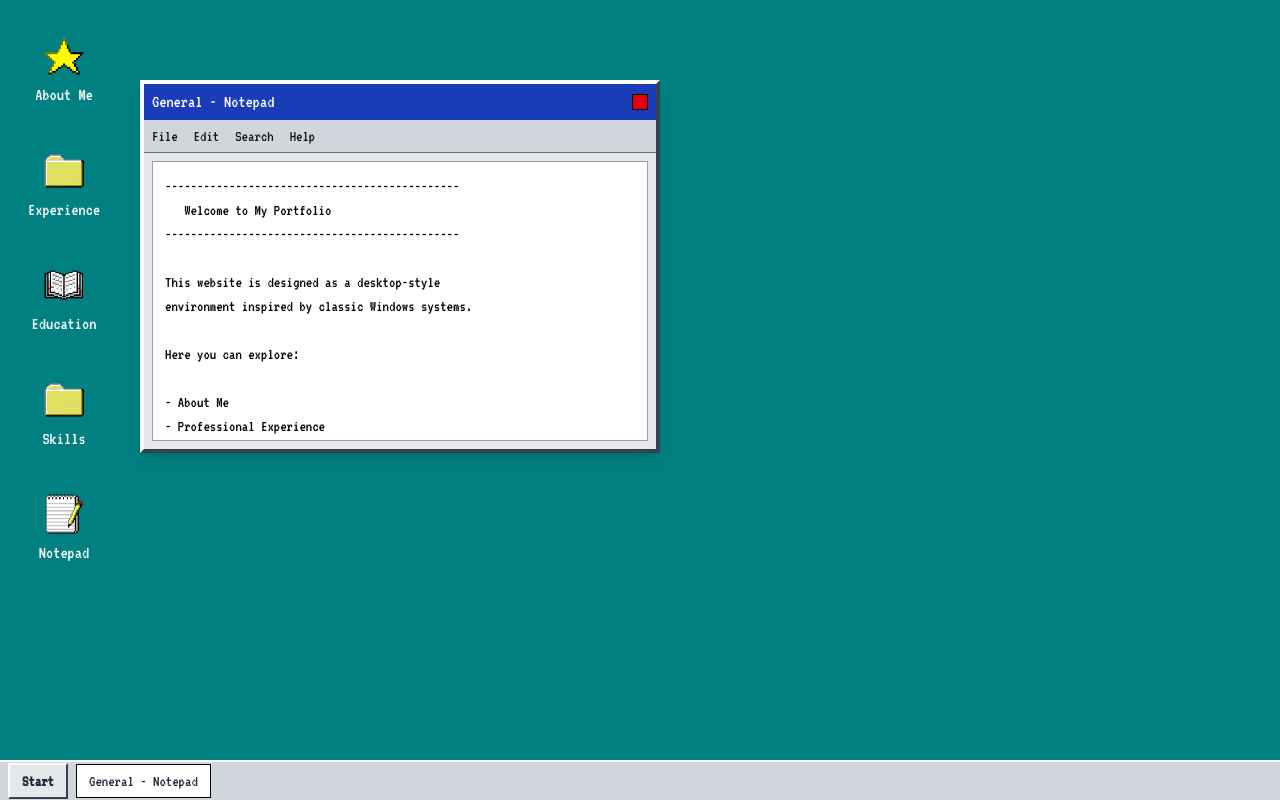
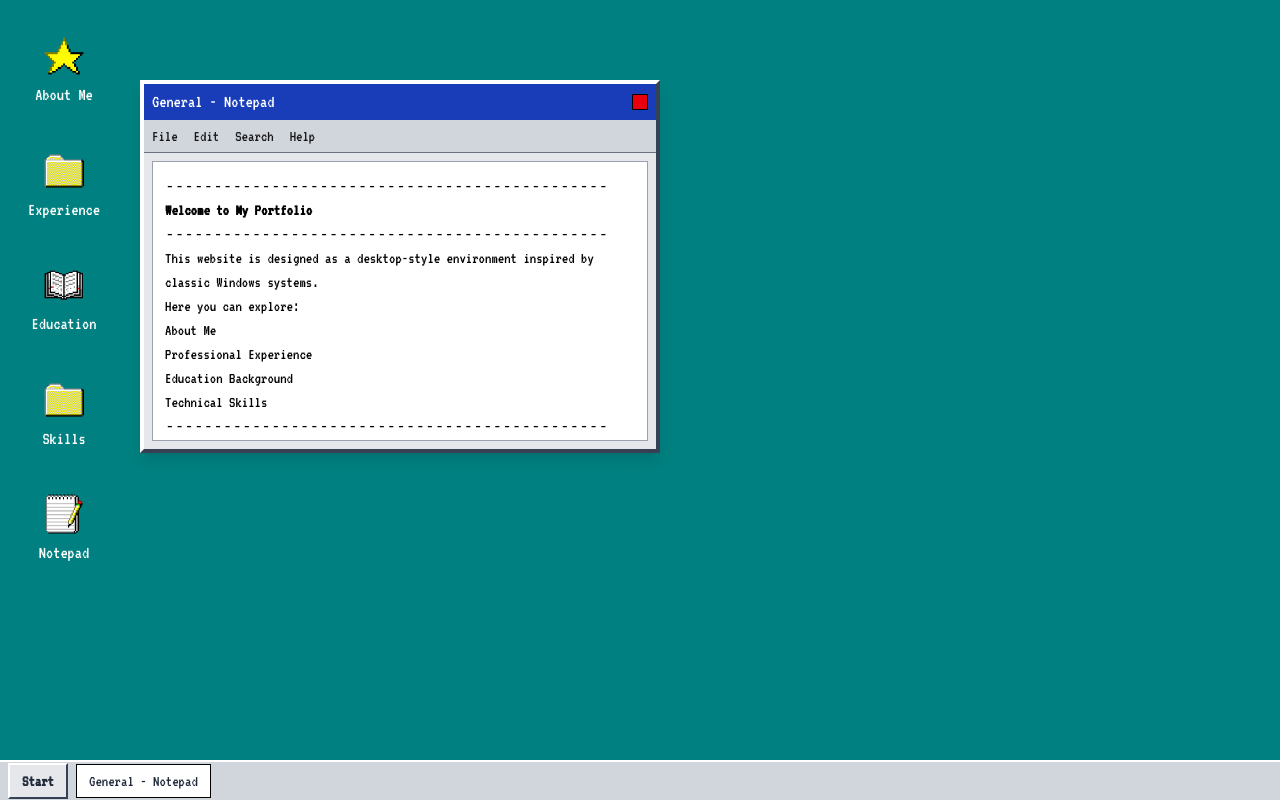
Before and after one commit to hafizhBimo/bimo-porto, a Next.js app: page / in a window 1280 px wide. Built offline with nearby package versions, Linux system fonts and the light colour scheme.

Commit message:
fix zindexing

```diff
--- a/components/Desktop.jsx
+++ b/components/Desktop.jsx
@@ -13,13 +13,11 @@ export default function Desktop() {
     const [activeWindow, setActiveWindow] = useState("notepad");
 
     const openWindow = (key) => {
-        // If already open, just bring to front
-        if (openWindows.includes(key)) {
-            focusWindow(key);
-            return;
-        }
+        setOpenWindows((prev) => {
+            if (prev.includes(key)) return prev;
+            return [...prev, key];
+        });
 
-        setOpenWindows((prev) => [...prev, key]);
         focusWindow(key);
     };
 
@@ -101,7 +99,7 @@ export default function Desktop() {
                         <GeneralNotepad
                             key="notepad"
                             id="notepad"
-                            zIndex={zIndexes["notepad"] || 10}
+                            zIndex={zIndexes["notepad"] || 1}
                             isActive={activeWindow === "notepad"}
                             onClose={closeWindow}
                             onFocus={focusWindow}
--- a/components/WindowContent/GeneralNotepadContent.jsx
+++ b/components/WindowContent/GeneralNotepadContent.jsx
@@ -37,7 +37,7 @@ export default function GeneralNotepad({
   return (
     <div
       className="
-        absolute w-[520px]
+        absolute w-130
         bg-gray-200 border-4
         border-t-white border-l-white
         border-b-gray-700 border-r-gray-700
@@ -71,30 +71,52 @@ export default function GeneralNotepad({
       </div>
 
       {/* Content */}
-      <div className="bg-white border border-gray-400 m-2 p-3 font-mono h-[280px] overflow-y-auto whitespace-pre-wrap text-black text-base">
-{`----------------------------------------------
-   Welcome to My Portfolio
-----------------------------------------------
+      <div className="bg-white border border-gray-400 m-2 p-3 font-mono h-70 overflow-y-auto text-black text-base">
+        <div>
+          <pre className="m-0">----------------------------------------------</pre>
 
-This website is designed as a desktop-style
-environment inspired by classic Windows systems.
+          <div>
+            <strong>
+            Welcome to My Portfolio
+            </strong>
+          </div>
 
-Here you can explore:
+          <pre className="m-0">----------------------------------------------</pre>
 
-- About Me
-- Professional Experience
-- Education Background
-- Technical Skills
+          <p>
+            This website is designed as a desktop-style environment inspired by
+            classic Windows systems.
+          </p>
 
-Each section opens as a separate window,
-just like a real operating system.
+          <p>Here you can explore:</p>
 
-Feel free to explore and interact.
+          <ul>
+            <li>About Me</li>
+            <li>Professional Experience</li>
+            <li>Education Background</li>
+            <li>Technical Skills</li>
+          </ul>
 
-----------------------------------------------
-Thank you for visiting.
-`}
+          <pre className="m-0">----------------------------------------------</pre>
+
+          <p>
+            Each section opens as a separate window, just like a real operating
+            system. Feel free to explore and interact.
+          </p>
+
+          <p>Thank you for visiting.</p>
+
+          <pre className="m-0">----------------------------------------------</pre>
+
+          <pre className="m-0">
+            (c) Hafizh Bimo 1997–2025
+            All rights reserved.
+          </pre>
+
+          <pre className="m-0">----------------------------------------------</pre>
+        </div>
       </div>
+
     </div>
   );
 }
```
